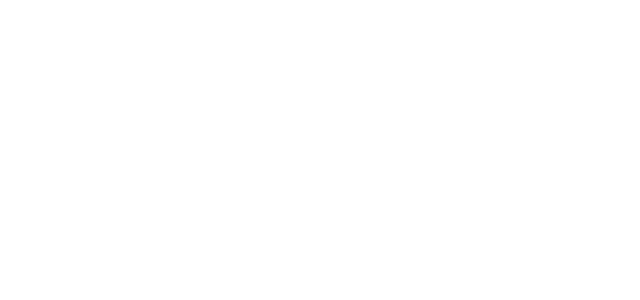
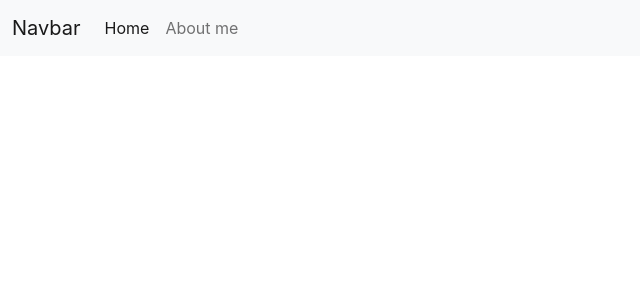
Before and after one commit to shivamgupta002/Text-changer, a React (Create React App) app: page / in a window 1280 px wide. Shown: the top 300 px of the page, without its empty margins (0-640 px from the left). Built offline with nearby package versions, Linux system fonts and the light colour scheme.

Commit message:
Header add

```diff
--- a/public/index.html
+++ b/public/index.html
@@ -10,34 +10,17 @@
       content="Web site created using create-react-app"
     />
     <link rel="apple-touch-icon" href="%PUBLIC_URL%/logo192.png" />
-    <!--
-      manifest.json provides metadata used when your web app is installed on a
-      user's mobile device or desktop. See https://developers.google.com/web/fundamentals/web-app-manifest/
-    -->
     <link rel="manifest" href="%PUBLIC_URL%/manifest.json" />
-    <!--
-      Notice the use of %PUBLIC_URL% in the tags above.
-      It will be replaced with the URL of the `public` folder during the build.
-      Only files inside the `public` folder can be referenced from the HTML.
 
-      Unlike "/favicon.ico" or "favicon.ico", "%PUBLIC_URL%/favicon.ico" will
-      work correctly both with client-side routing and a non-root public URL.
-      Learn how to configure a non-root public URL by running `npm run build`.
-    -->
-    <title>React App</title>
+    <!-- Bootstrap CSS file -->
+    <link href="https://cdn.jsdelivr.net/npm/bootstrap@5.0.2/dist/css/bootstrap.min.css" rel="stylesheet" integrity="sha384-EVSTQN3/azprG1Anm3QDgpJLIm9Nao0Yz1ztcQTwFspd3yD65VohhpuuCOmLASjC" crossorigin="anonymous">
+    <title>Text Changer</title>
   </head>
   <body>
     <noscript>You need to enable JavaScript to run this app.</noscript>
     <div id="root"></div>
-    <!--
-      This HTML file is a template.
-      If you open it directly in the browser, you will see an empty page.
 
-      You can add webfonts, meta tags, or analytics to this file.
-      The build step will place the bundled scripts into the <body> tag.
-
-      To begin the development, run `npm start` or `yarn start`.
-      To create a production bundle, use `npm run build` or `yarn build`.
-    -->
+    <!-- Bootstrap JS file -->
+    <script src="https://cdn.jsdelivr.net/npm/bootstrap@5.0.2/dist/js/bootstrap.bundle.min.js" integrity="sha384-MrcW6ZMFYlzcLA8Nl+NtUVF0sA7MsXsP1UyJoMp4YLEuNSfAP+JcXn/tWtIaxVXM" crossorigin="anonymous"></script>
   </body>
 </html>
--- a/src/App.js
+++ b/src/App.js
@@ -1,11 +1,11 @@
-import logo from './logo.svg';
-import './App.css';
+import "./App.css";
+import Header from "./Component/Header/Header";
 
 function App() {
   return (
-   <>
-
-   </>
+    <>
+      <Header />
+    </>
   );
 }
 
--- /dev/null
+++ b/src/Component/Header/Header.js
@@ -0,0 +1,47 @@
+import React from "react";
+
+const Header = () => {
+  return (
+    <>
+      <nav class="navbar navbar-expand-lg navbar-light bg-light">
+        <div class="container-fluid">
+          <a class="navbar-brand" href="/">
+            Navbar
+          </a>
+          <button
+            class="navbar-toggler"
+            type="button"
+            data-bs-toggle="collapse"
+            data-bs-target="#navbarSupportedContent"
+            aria-controls="navbarSupportedContent"
+            aria-expanded="false"
+            aria-label="Toggle navigation"
+          >
+            <span class="navbar-toggler-icon"></span>
+          </button>
+          <div class="collapse navbar-collapse" id="navbarSupportedContent">
+            <ul class="navbar-nav me-auto mb-2 mb-lg-0">
+              <li class="nav-item">
+                <a class="nav-link active" aria-current="page" href="/">
+                  Home
+                </a>
+              </li>
+              <li class="nav-item">
+                <a
+                  class="nav-link"
+                  href="https://shivam-gupta-portfolio.netlify.app/"
+                  target="_blank"
+                  rel="noreferrer"
+                >
+                  About me
+                </a>
+              </li>
+            </ul>
+          </div>
+        </div>
+      </nav>
+    </>
+  );
+};
+
+export default Header;
--- a/src/index.js
+++ b/src/index.js
@@ -10,8 +10,4 @@
     <App />
   </React.StrictMode>
 );
-
-// If you want to start measuring performance in your app, pass a function
-// to log results (for example: reportWebVitals(console.log))
-// or send to an analytics endpoint. Learn more: https://bit.ly/CRA-vitals
 reportWebVitals();
```
Also changed, not shown: src/logo.svg (deleted).
